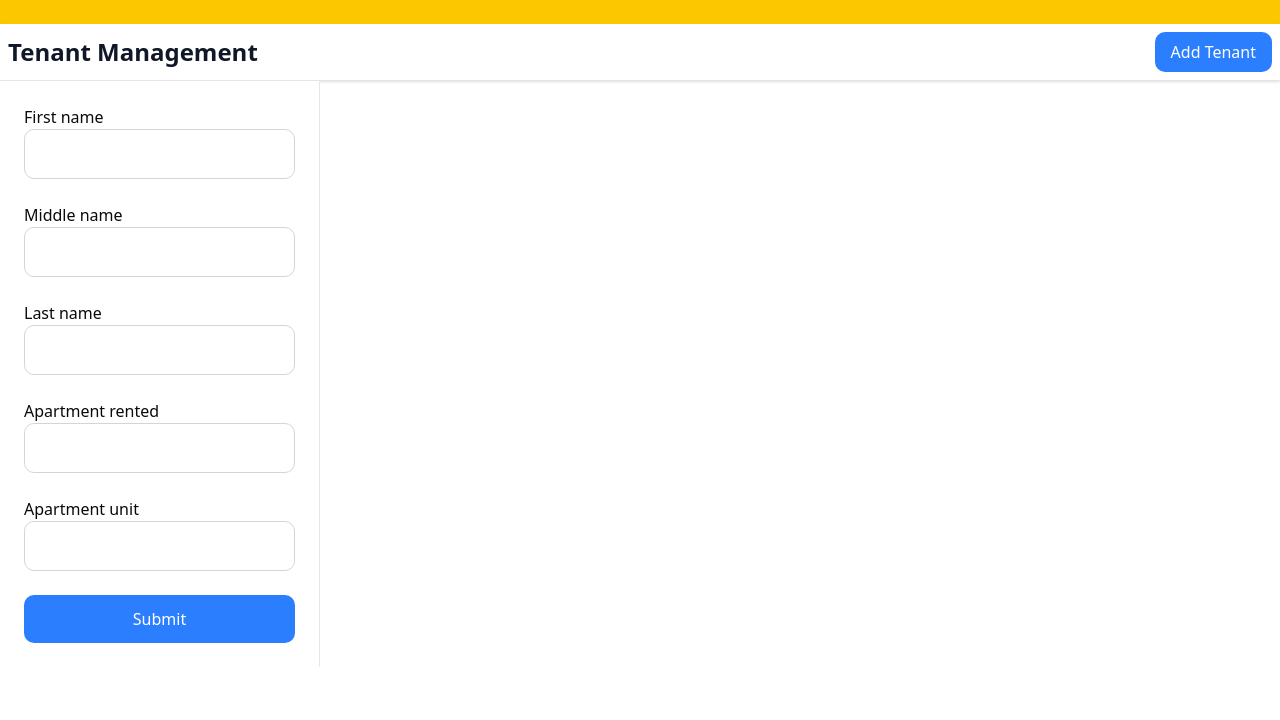
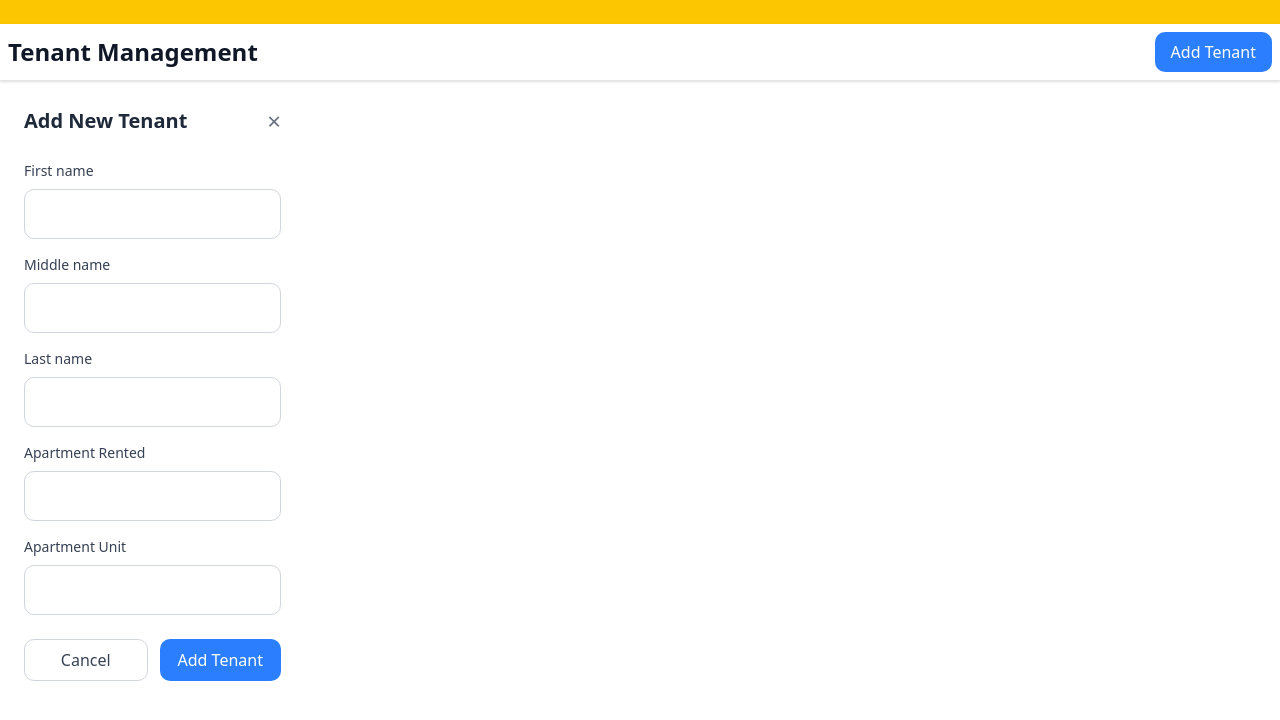
Before and after one commit to haniellejermayn/JJ-Apartments-Property-Management-System, a Next.js app in the folder frontend/: page /tenants-management in a window 1280 px wide. Shown: the top 720 px of the page. Built offline with nearby package versions, Linux system fonts and the light colour scheme.

Commit message:
feat: progress in tenant management

```diff
--- a/frontend/src/app/tenants-management/page.tsx
+++ b/frontend/src/app/tenants-management/page.tsx
@@ -1,7 +1,7 @@
 "use client";
 import React, { useState } from "react";
-
-import { TenantMgtForm } from "@/components/TenantMgtForm";
+import { TenantPopUp } from "@/components/TenantPopUp";
+import { TenantMgt } from "@/components/TenantMgt";
 export default function TenantsManagementPage() {
     const [modalOpen, setModalOpen] = useState(false)
     return (
@@ -23,7 +23,7 @@ export default function TenantsManagementPage() {
             </header>
 
             <div className="flex flex-1">
-                <TenantMgtForm />
+                <TenantMgt toggleModal={undefined} onSubmit={undefined} />
             </div>
 
         </div>
--- /dev/null
+++ b/frontend/src/components/TenantMgt.tsx
@@ -0,0 +1,123 @@
+import React, { useState } from "react";
+
+export function TenantMgt({ toggleModal, onSubmit }){
+    const [formData, setFormData] = useState({
+        firstName: '',
+        middleName: '',
+        lastName: '',
+        apartmentRented: '',
+        apartmentUnit: ''
+    });
+
+    const handleInputChange = (e) => {
+        setFormData({ ...formData, [e.target.name]: e.target.value });
+    };
+     const handleSubmit = () => {
+        onSubmit(formData);
+        toggleModal();
+    };
+    return(
+        <div className="p-6">
+            <div className="flex justify-between items-center mb-6">
+                <h2 className="text-xl font-bold text-gray-800">Add New Tenant</h2>
+                <button
+                onClick={toggleModal}
+                className="text-gray-500 hover:text-gray-700 text-2xl"
+                >
+                ×
+                </button>
+            </div>
+
+            <div>
+                <div className="space-y-4">
+                    <div>
+                        <label className="block text-sm font-medium text-gray-700 mb-2">
+                        First name
+                        </label>
+                        <input
+                        type="text"
+                        name="firstName"
+                        value={formData.firstName}
+                        onChange={handleInputChange}
+                        className="w-full p-3 border border-gray-300 rounded-lg focus:ring-2 focus:ring-blue-500 focus:border-blue-500"
+                        />
+                    </div>
+
+                    <div>
+                        <label className="block text-sm font-medium text-gray-700 mb-2">
+                        Middle name
+                        </label>
+                        <input
+                        type="text"
+                        name="middleName"
+                        value={formData.middleName}
+                        onChange={handleInputChange}
+                        className="w-full p-3 border border-gray-300 rounded-lg focus:ring-2 focus:ring-blue-500 focus:border-blue-500"
+                        />
+                    </div>
+
+                    <div>
+                        <label className="block text-sm font-medium text-gray-700 mb-2">
+                        Last name
+                        </label>
+                        <input
+                        type="text"
+                        name="lastName"
+                        value={formData.lastName}
+                        onChange={handleInputChange}
+                        className="w-full p-3 border border-gray-300 rounded-lg focus:ring-2 focus:ring-blue-500 focus:border-blue-500"
+                        />
+                    </div>
+
+                    <div>
+                        <label className="block text-sm font-medium text-gray-700 mb-2">
+                        Apartment Rented
+                        </label>
+                        <input
+                        type="text"
+                        name="apartmentRented"
+                        value={formData.apartmentRented}
+                        onChange={handleInputChange}
+                        className="w-full p-3 border border-gray-300 rounded-lg focus:ring-2 focus:ring-blue-500 focus:border-blue-500"
+                        />
+                    </div>
+
+                    <div>
+                        <label className="block text-sm font-medium text-gray-700 mb-2">
+                        Apartment Unit
+                        </label>
+                        <input
+                        type="text"
+                        name="apartmentUnit"
+                        value={formData.apartmentUnit}
+                        onChange={handleInputChange}
+                        className="w-full p-3 border border-gray-300 rounded-lg focus:ring-2 focus:ring-blue-500 focus:border-blue-500"
+                        />
+                    </div>
+
+                    <div className="flex gap-3 mt-6">
+                        <button
+                            type="button"
+                            onClick={toggleModal}
+                            className="flex-1 px-4 py-2 border border-gray-300 text-gray-700 rounded-lg hover:bg-gray-50 transition-colors"
+                        >
+                            Cancel
+                        </button>
+                        <button
+                            type="button"
+                            onClick={handleSubmit}
+                            className="flex-1 px-4 py-2 bg-blue-500 text-white rounded-lg hover:bg-blue-600 transition-colors"
+                        >
+                            Add Tenant
+                        </button>
+                    </div>
+
+                </div>
+
+
+            </div>
+
+        </div>
+    );
+
+}
--- a/frontend/src/components/TenantMgtForm.tsx
+++ /dev/null
@@ -1,100 +0,0 @@
-import React, { useState } from "react";
-
-export function TenantMgtForm() {
-
-    const [formData, setFormData] = useState({
-            firstName: '',
-            middleName: '',
-            lastName: '',
-            apartmentRented: '',
-            apartmentUnit: ''
-    });
-    const handleInputChange = (e) => {
-        setFormData({ ...formData, [e.target.name]: e.target.value });
-    };
-
-    const handleSubmit = (e) => {
-    e.preventDefault();
-        console.log('Form submitted:', formData);
-    };
-    return(
-        <div className="w-80  bg-white border-r border-gray-200 p-6 overflow-y-auto">
-            <form onSubmit={handleSubmit}>
-            <div className="space-y-6">
-                <div>
-                    <label>
-                        First name
-                    </label>
-                    <input
-                    type="text"
-                    name="firstName"
-                    value={formData.firstName}
-                    onChange={handleInputChange}
-                    className="w-full p-3 border border-gray-300 rounded-lg focus:ring-2 focus:ring-blue-500 focus:border-blue-500"
-                    />
-                </div>
-
-                <div>
-                    <label>
-                        Middle name
-                    </label>
-                    <input
-                    type="text"
-                    name="middleName"
-                    value={formData.middleName}
-                    onChange={handleInputChange}
-                    className="w-full p-3 border border-gray-300 rounded-lg focus:ring-2 focus:ring-blue-500 focus:border-blue-500"
-                    />
-                </div>
-
-                <div>
-                    <label>
-                        Last name
-                    </label>
-                    <input
-                    type="text"
-                    name="lastName"
-                    value={formData.lastName}
-                    onChange={handleInputChange}
-                    className="w-full p-3 border border-gray-300 rounded-lg focus:ring-2 focus:ring-blue-500 focus:border-blue-500"
-                    />
-                </div>
-
-                <div>
-                    <label>
-                        Apartment rented
-                    </label>
-                    <input
-                    type="text"
-                    name="lastName"
-                    value={formData.apartmentRented}
-                    onChange={handleInputChange}
-                    className="w-full p-3 border border-gray-300 rounded-lg focus:ring-2 focus:ring-blue-500 focus:border-blue-500"
-                    />
-                </div>
-
-                <div>
-                    <label>
-                        Apartment unit
-                    </label>
-                    <input
-                    type="text"
-                    name="lastName"
-                    value={formData.apartmentUnit}
-                    onChange={handleInputChange}
-                    className="w-full p-3 border border-gray-300 rounded-lg focus:ring-2 focus:ring-blue-500 focus:border-blue-500"
-                    />
-                </div>
-
-                <button
-                        type="submit"
-                        className="w-full bg-blue-500 text-white p-3 rounded-lg hover:bg-blue-600 focus:ring-2 focus:ring-blue-500 focus:ring-offset-2 transition-colors"
-                    >
-                        Submit
-                </button>
-
-            </div>
-            </form>
-        </div>
-    )
-}
--- a/frontend/src/components/TenantPopUp.tsx
+++ b/frontend/src/components/TenantPopUp.tsx
@@ -1,3 +1,13 @@
-export function TenantPopUp({}) {
+import React from "react";
+export function TenantPopUp({modalOpen, children}) {
+    if (!modalOpen)
+        return null;
 
+    return(
+        <div className="fixed inset-0 bg-black bg-opacity-50 flex items-center justify-center z-50">
+            <div className="bg-white rounded-lg shadow-xl max-w-md w-full mx-4 max-h-[90vh] overflow-y-auto">
+                {children}
+            </div>
+        </div>
+    )
 }
```
